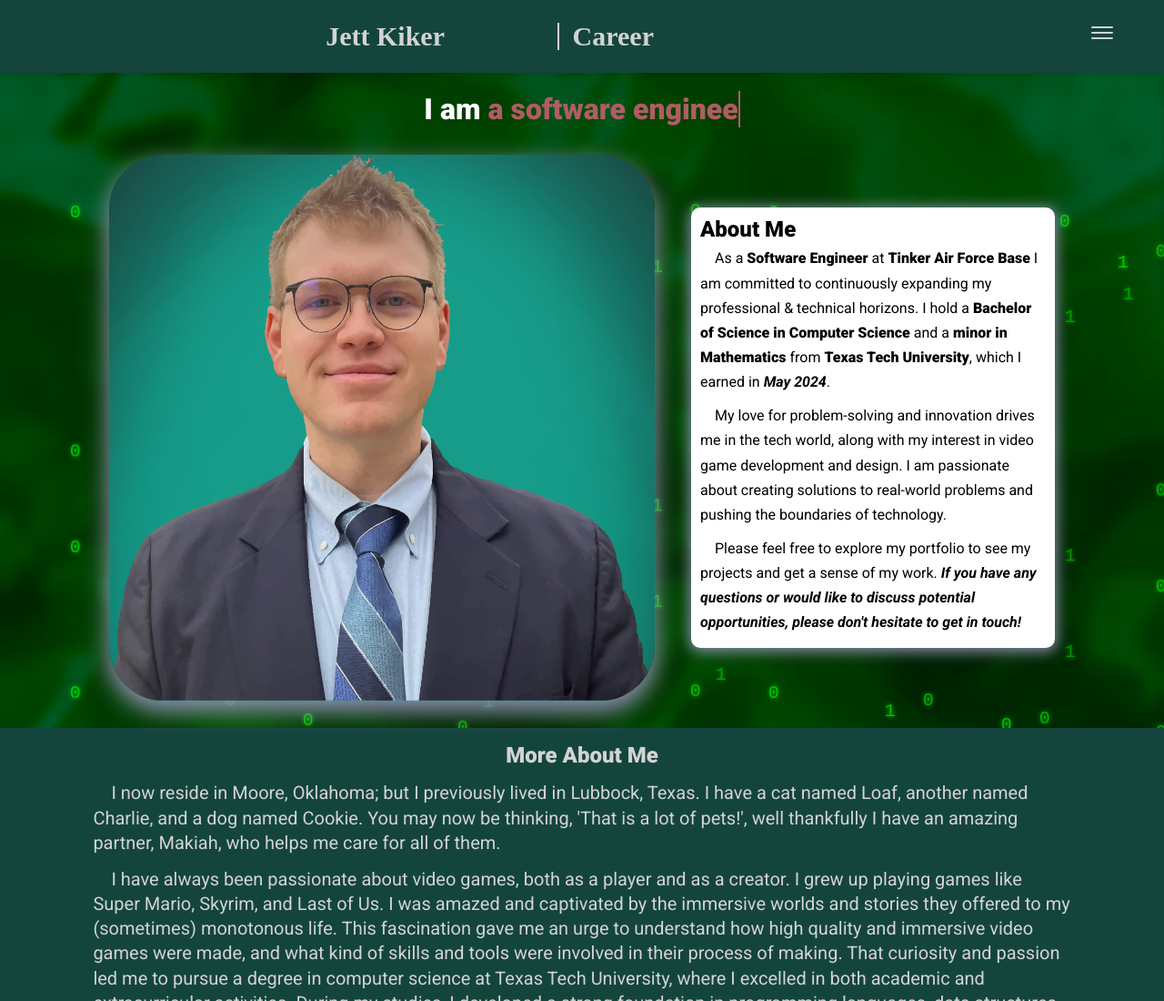
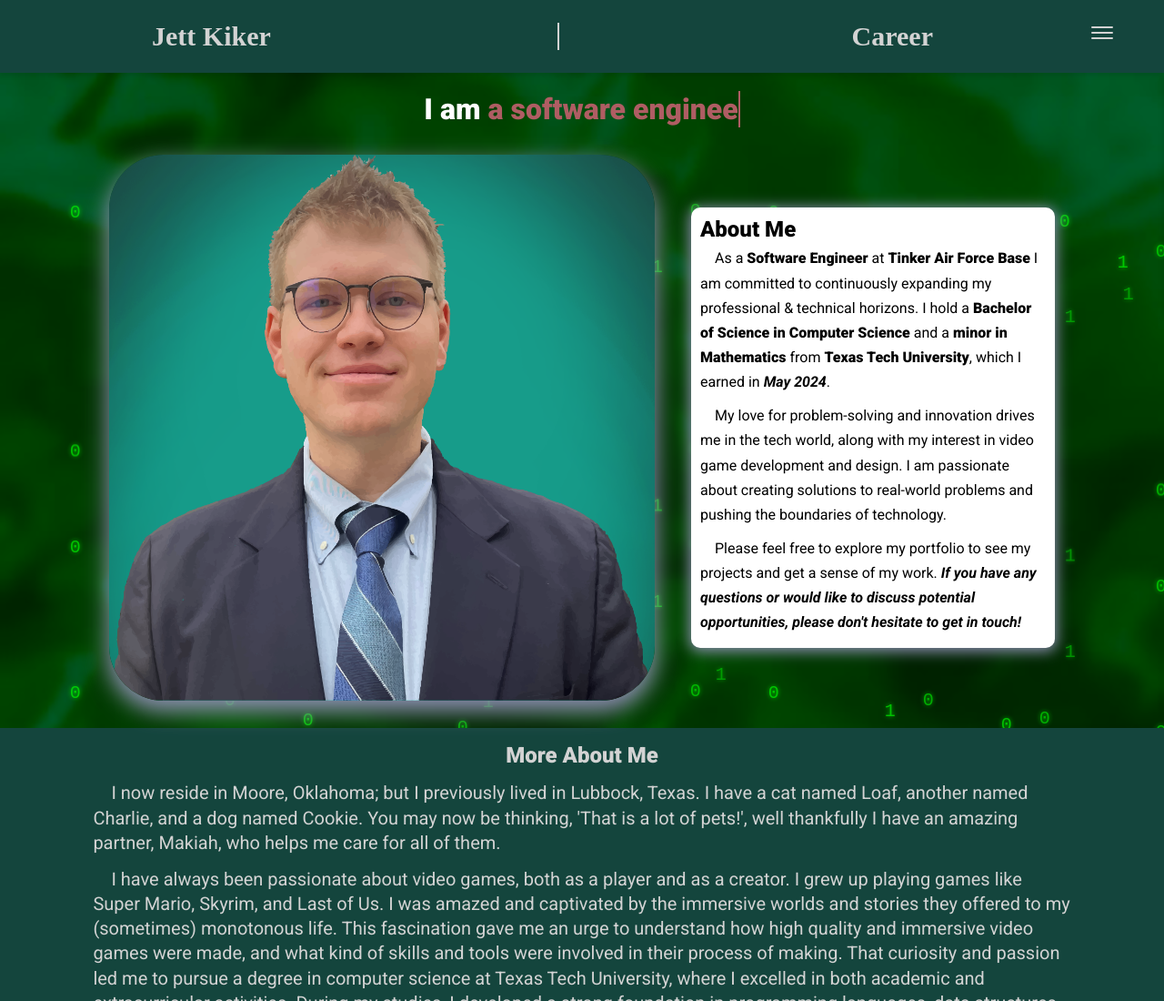
Before and after one commit to jettwk/WebsitePortfolio, a website built with Vite: page index.html in a window 1280 px wide. Shown: the top 1100 px of the page at 91% size. Built offline with nearby package versions, Linux system fonts and the light colour scheme; files whose address does not match are found by name; a web font is replaced by a local one.

Commit message:
Restored to '8be51bb3e9566d3ef12d20b44b4b50e6a2073b90'
Replit-Restored-To:8be51bb3e9566d3ef12d20b44b4b50e6a2073b90

```diff
--- a/style.css
+++ b/style.css
@@ -86,14 +86,12 @@ nav {
 
 .nav-content-container h1:first-child {
   position: absolute;
-  left: calc(50% - 100px);
-  transform: translateX(-100%) translateX(-15px);
+  left: 125px;
 }
 
 .nav-content-container h1:last-child {
   position: absolute;
-  left: calc(50% + 100px);
-  transform: translateX(-100%) translateX(15px);
+  right: 160px;
 }
 
 nav h1 {
```
